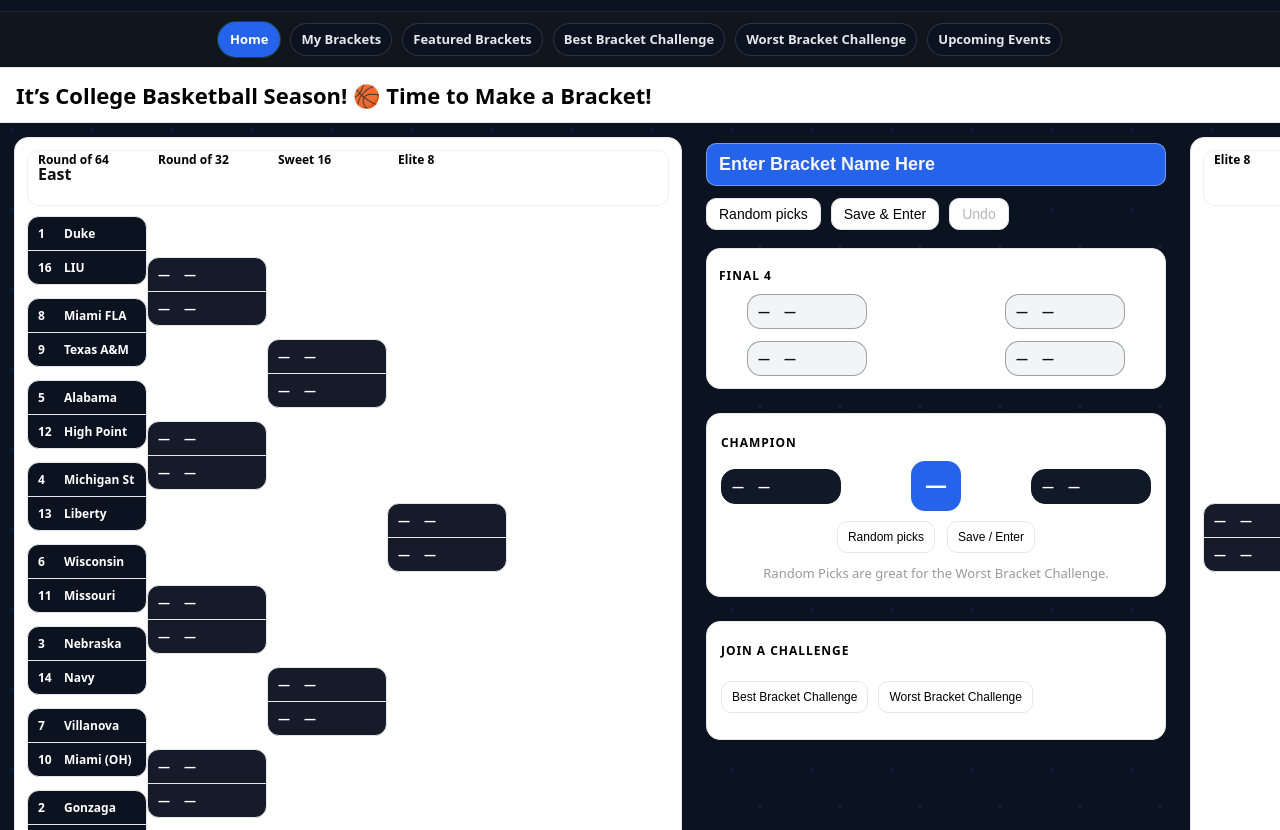
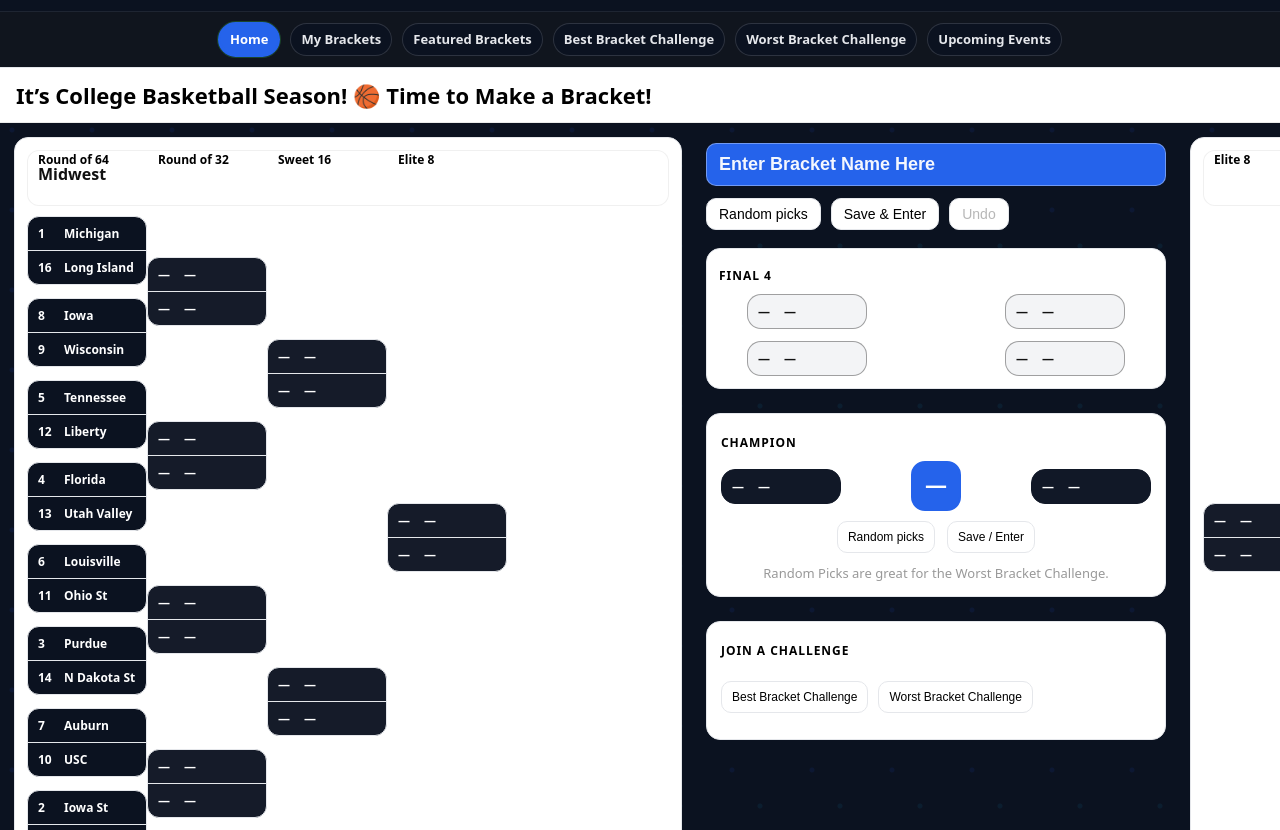
Before and after one commit to rmh3eu/TheBracketologyBuilder, a plain HTML site: page index.html in a window 1280 px wide. Shown: the part 122-952 px from the top of the page. Drawn offline with Linux system fonts and the light colour scheme; no server answers.

Commit message:
Add files via upload

```diff
--- a/data.js
+++ b/data.js
@@ -15,49 +15,46 @@ const FIRST_FOUR_OUT = [
 ];
 
 const EAST = [
- [1,"Duke"], [2,"Gonzaga"], [3,"Nebraska"], [4,"Michigan St"], [5,"Alabama"], [6,"Wisconsin"], [7,"Villanova"], [8,"Miami FLA"],
- [9,"Texas A&M"], [10,"UCLA"], [11,"Missouri"], [12,"High Point"], [13,"Liberty"], [14,"Navy"], [15,"Merrimack"], [16,"LIU"]
-];
-
-
-const WEST = [
   [
     1,
-    "Arizona"
+    "Duke"
   ],
   [
     2,
-    "Florida"
+    "Nebraska"
   ],
   [
     3,
-    "Virginia"
+    "Michigan St"
   ],
   [
     4,
-    "Kansas"
+    "Texas Tech"
   ],
   [
     5,
-    "North Carolina"
+    "Alabama"
   ],
   [
     6,
-    "Vanderbilt"
+    "St. John's"
   ],
   [
     7,
-    "Saint Mary's"
+    "Kentucky"
   ],
   [
     8,
-    "Utah State"
+    "Texas A&M"
   ],
   [
     9,
-    "Iowa"
+    "Utah St"
   ],
-  [10,"Clemson"],
+  [
+    10,
+    "Indiana"
+  ],
   [
     11,
     "New Mexico"
@@ -68,7 +65,139 @@ const WEST = [
   ],
   [
     13,
-    "Utah Valley"
+    "High Point"
+  ],
+  [
+    14,
+    "Troy"
+  ],
+  [
+    15,
+    "Portland St"
+  ],
+  [
+    16,
+    "Merrimack"
+  ]
+];
+const WEST = [
+  [
+    1,
+    "Arizona"
+  ],
+  [
+    2,
+    "Illinois"
+  ],
+  [
+    3,
+    "Gonzaga"
+  ],
+  [
+    4,
+    "Kansas"
+  ],
+  [
+    5,
+    "Virginia"
+  ],
+  [
+    6,
+    "North Carolina"
+  ],
+  [
+    7,
+    "Saint Louis"
+  ],
+  [
+    8,
+    "Villanova"
+  ],
+  [
+    9,
+    "NC St"
+  ],
+  [
+    10,
+    "St. Mary's"
+  ],
+  [
+    11,
+    "UCLA"
+  ],
+  [
+    12,
+    "Tulsa"
+  ],
+  [
+    13,
+    "SF Austin"
+  ],
+  [
+    14,
+    "Hawaii"
+  ],
+  [
+    15,
+    "Wright St"
+  ],
+  [
+    16,
+    "Navy"
+  ]
+];
+const SOUTH = [
+  [
+    1,
+    "UConn"
+  ],
+  [
+    2,
+    "Houston"
+  ],
+  [
+    3,
+    "Vanderbilt"
+  ],
+  [
+    4,
+    "BYU"
+  ],
+  [
+    5,
+    "Arkansas"
+  ],
+  [
+    6,
+    "Clemson"
+  ],
+  [
+    7,
+    "UCF"
+  ],
+  [
+    8,
+    "SMU"
+  ],
+  [
+    9,
+    "Georgia"
+  ],
+  [
+    10,
+    "Miami (FLA.)"
+  ],
+  [
+    11,
+    "Virginia Tech"
+  ],
+  [
+    12,
+    "Yale"
+  ],
+  [
+    13,
+    "UNC-Wilmington"
   ],
   [
     14,
@@ -76,20 +205,13 @@ const WEST = [
   ],
   [
     15,
-    "Wright State"
+    "UT Martin"
   ],
   [
     16,
-    "App St"
+    "B-CU"
   ]
 ];
-
-const SOUTH = [
- [1,"Iowa State"], [2,"Houston"], [3,"Purdue"], [4,"Texas Tech"], [5,"Arkansas"], [6,"Tennessee"], [7,"Miami (OH)"], [8,"SMU"],
- [9,"Georgia"], [10,"Auburn"], [11,"Ohio St"], [12,"USF"], [13,"UNCW"], [14,"UC Irvine"], [15,"Portland State"], [16,"UMBC"]
-];
-
-
 const MIDWEST = [
   [
     1,
@@ -97,19 +219,19 @@ const MIDWEST = [
   ],
   [
     2,
-    "UConn"
+    "Iowa St"
   ],
   [
     3,
-    "Illinois"
+    "Purdue"
   ],
   [
     4,
-    "St. John's"
+    "Florida"
   ],
   [
     5,
-    "BYU"
+    "Tennessee"
   ],
   [
     6,
@@ -117,31 +239,31 @@ const MIDWEST = [
   ],
   [
     7,
-    "Saint Louis"
+    "Auburn"
   ],
   [
     8,
-    "NC State"
+    "Iowa"
   ],
   [
     9,
-    "UCF"
+    "Wisconsin"
   ],
   [
     10,
-    "Texas"
+    "USC"
   ],
   [
     11,
-    "Santa Clara"
+    "Ohio St"
   ],
   [
     12,
-    "Yale"
+    "Liberty"
   ],
   [
     13,
-    "SF Austin"
+    "Utah Valley"
   ],
   [
     14,
@@ -153,10 +275,9 @@ const MIDWEST = [
   ],
   [
     16,
-    "Howard"
+    "Long Island"
   ]
 ];
-
 
 const GENERATED_AT = new Date().toISOString();
 
@@ -174,3 +295,12 @@ window.BRACKET_DATA.GENERATED_AT = GENERATED_AT;
 
 // v37.1: editable seasonal banner text (shown above Bubble section)
 const SEASON_BANNER_TEXT = 'It’s College Basketball Season! 🏀 Time to Make a Bracket!';
+
+
+// === R64 SNAPSHOT (used for existing brackets) ===
+const R64_SNAPSHOT = {
+  EAST: EAST,
+  WEST: WEST,
+  MIDWEST: MIDWEST,
+  SOUTH: SOUTH
+};
--- a/functions/api/feature.js
+++ b/functions/api/feature.js
@@ -3,7 +3,7 @@ import { json, requireUser, isAdmin, sendEmail, getSiteDomain } from "./_util.js
 
 function isCompleteBracketData(data){
   try{
-    const picks = (data && data.picks) ? data.picks : (data || null);
+    const picks = data && data.picks ? data.picks : null;
     if(!picks) return false;
     const regionKeys = ['REGION_SOUTH','REGION_WEST','REGION_EAST','REGION_MIDWEST'];
     for(const rKey of regionKeys){
--- a/index.html
+++ b/index.html
@@ -70,8 +70,8 @@
 <!-- ESPN-style desktop layout: regions on left/right, final rounds in the center -->
 <section class="espnDesk" id="ncaaFullSection">
 <div class="deskCol left">
+<div id="region-Midwest"></div>
 <div id="region-East"></div>
-<div id="region-Midwest"></div>
 </div>
 <div class="deskCol center">
 
```
Also changed, not shown: app.js.
